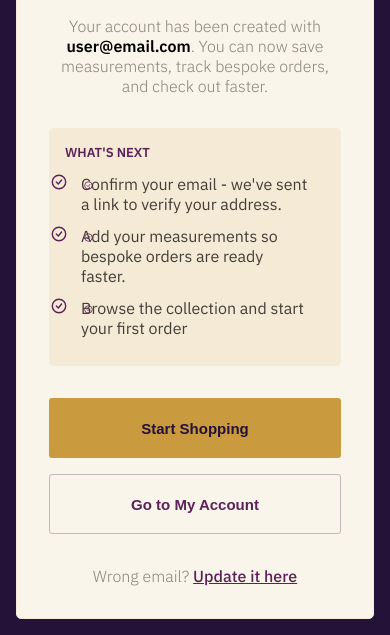
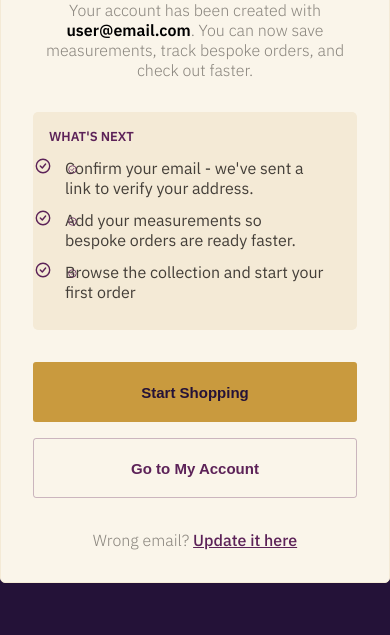
Before and after one commit to General4904/fabric_kingpin, a website: page public/registrationSuccessful.html in a window 390 px wide. Shown: the part 280-915 px from the top of the page. After the commit the page ends 863 px from the top, so only its background shows below. Drawn offline with Linux system fonts and the light colour scheme; files whose address does not match are found by name.

Commit message:
Added responsiveness to the successful registration page

```diff
--- a/public/styles/registrationSuccessful.css
+++ b/public/styles/registrationSuccessful.css
@@ -10,7 +10,7 @@ body {
 
 .container-fluid {
     height: 100%;
-    width: 100%;
+    min-width: 100%;
     display: flex;
     flex-direction: column;
     align-items: center;
@@ -147,7 +147,11 @@ li::before {
 }
 
 @media screen and (max-width: 700px) {
+    .container-fluid {
+        padding: 0;
+    }
+
     .card {
-        width: 100%;
+        min-width: 100%;
     }
 }
```
